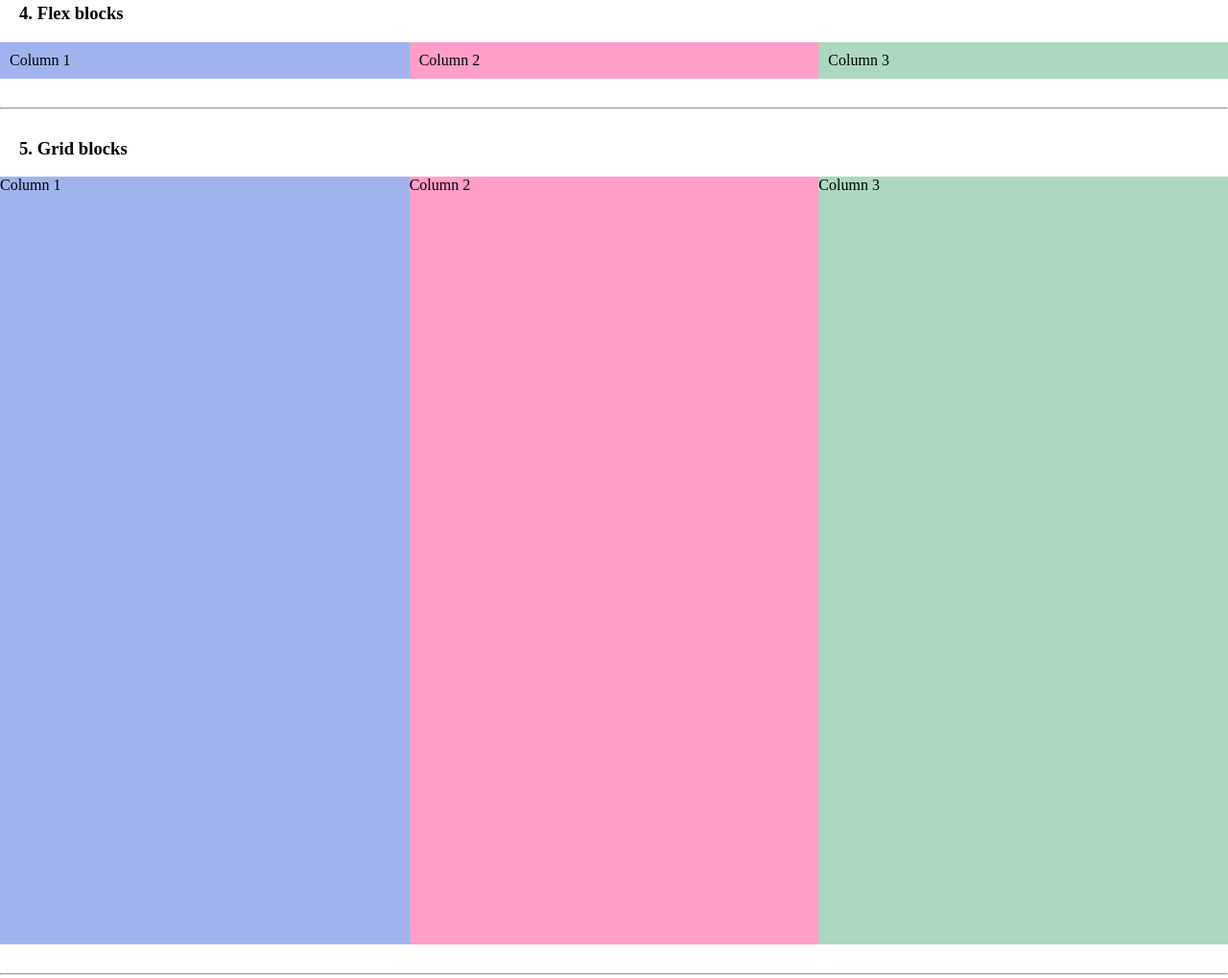
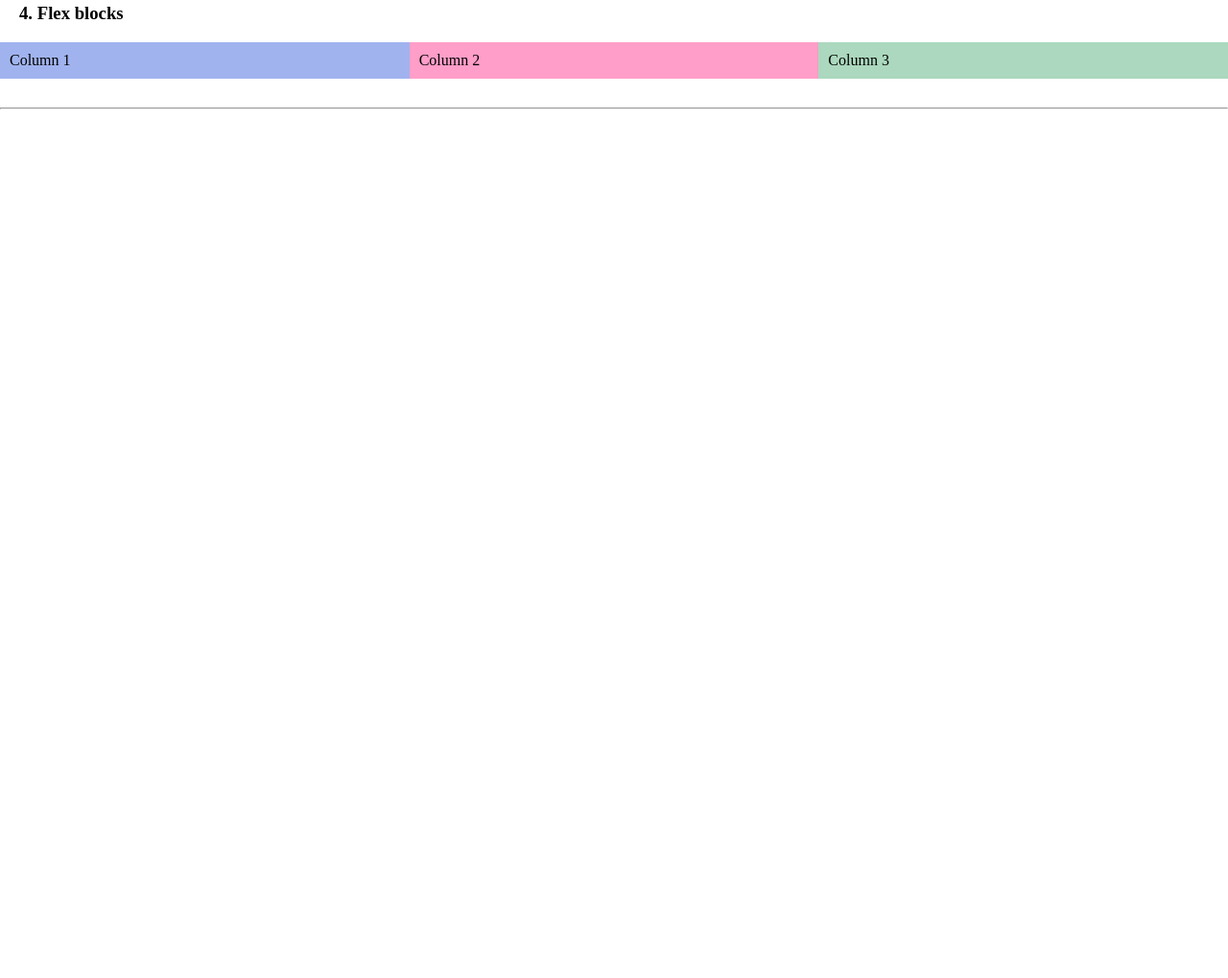
Before and after one commit to oleksandrT/UIcourse_lecture3, a plain HTML site: page index.html in a window 1280 px wide. Shown: the part 532-1551 px from the top of the page at 96% size. After the commit the page ends 800 px from the top, so only its background shows below. Drawn offline with Linux system fonts and the light colour scheme.

Commit message:
Remove grid layout styles

```diff
--- a/index.html
+++ b/index.html
@@ -56,16 +56,5 @@
     </div>
     <hr>
 
-    <!-- Supports in IE 10+ -->
-    <div class="titles">
-        <h3>5. Grid blocks</h3>
-    </div>
-    <div class="grid-divs">
-        <div class="one">Column 1</div>
-        <div class="two">Column 2</div>
-        <div class="three">Column 3</div>
-    </div>
-    <hr>
-
 </body>
 </html>
--- a/styles.css
+++ b/styles.css
@@ -75,17 +75,3 @@ table {
         flex: 1;
         padding: 10px;
     }
-
-
-/* 5 */
-.grid-divs {
-    display: grid;
-    grid-template-rows: 100vh;
-    /*   grid-template-columns: repeat(3, 20px); */
-    /*   grid-template-columns: 33.33333%; */
-    grid-template-columns: 1fr 1fr 1fr;
-}
-
-    .grid-divs div {
-
-    }
```
